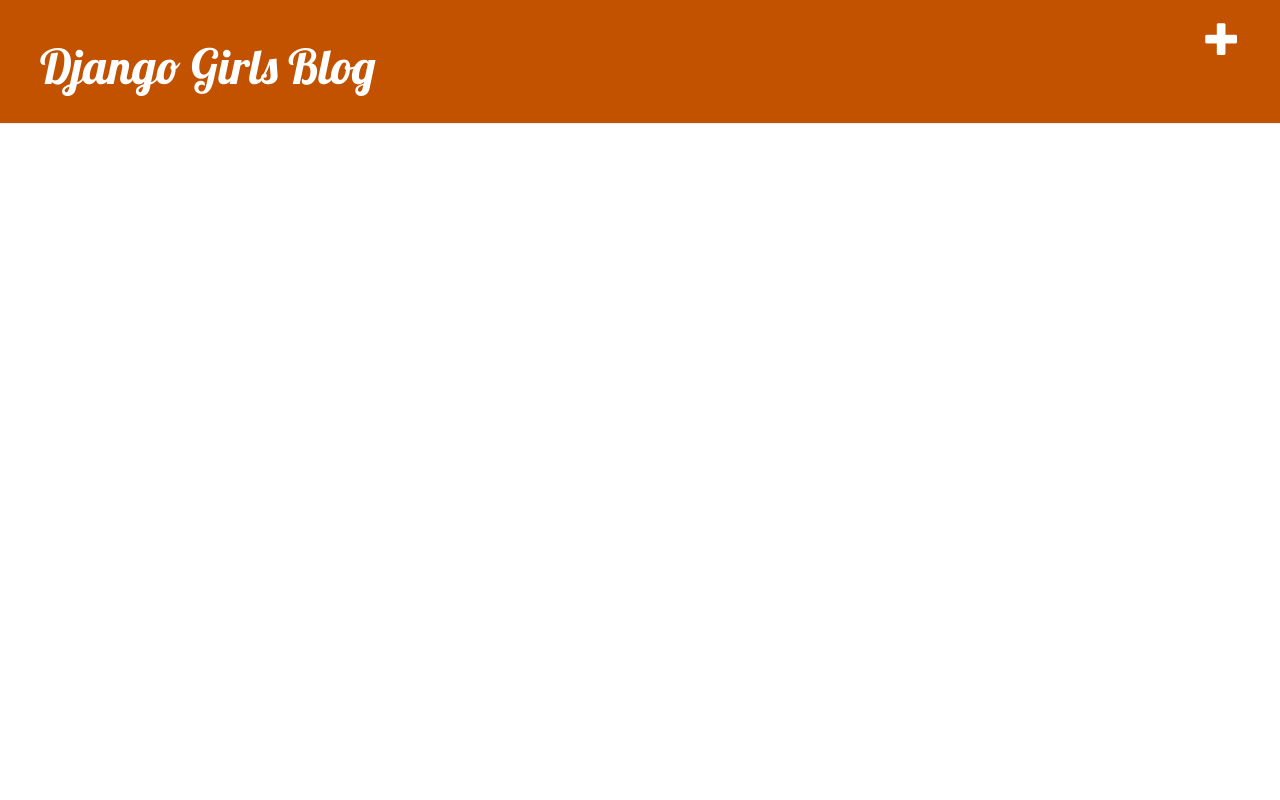
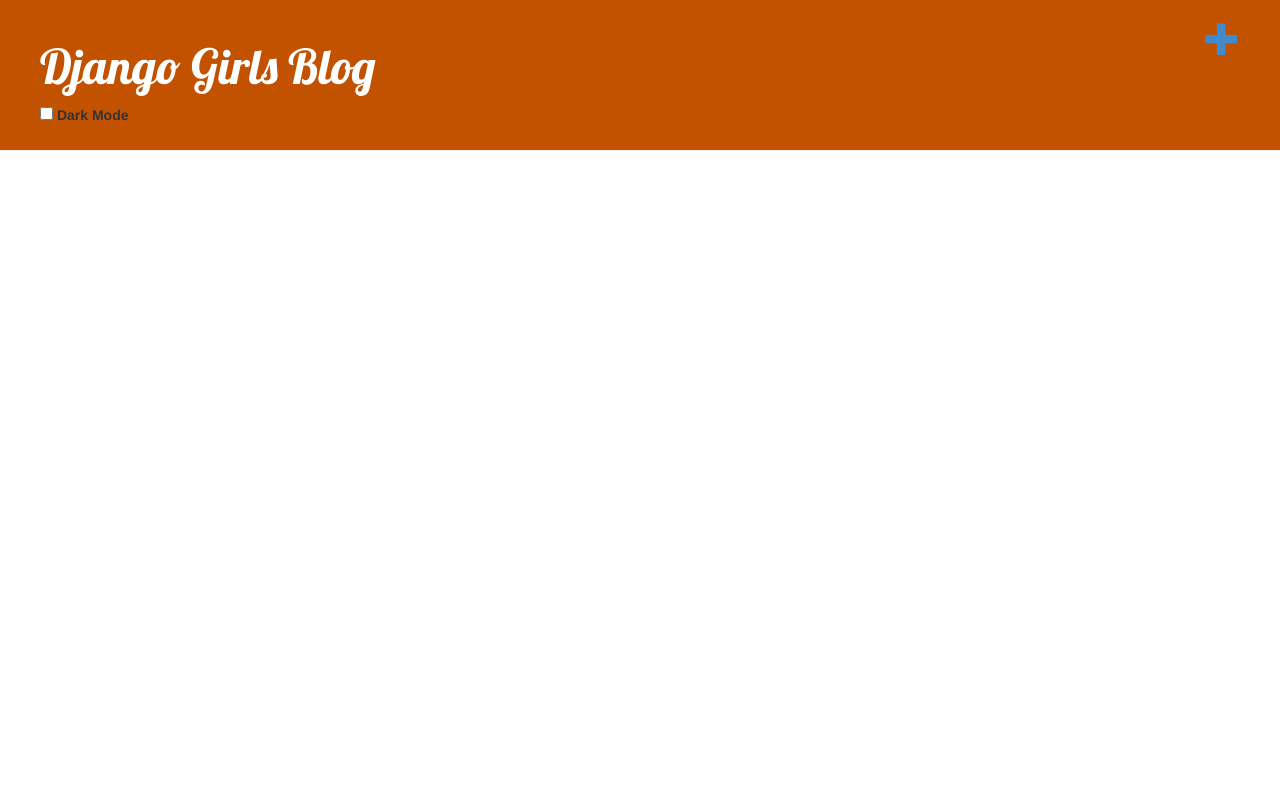
Before and after one commit to mushBrainDave/my-first-blog, a Django app: page / in a window 1280 px wide. Run offline with Django 3.2, Linux system fonts and the light colour scheme; the visitor is signed in with stand-in values (Sample User, id 1); data that the repository does not hold is empty; some libraries are stand-ins or nearby versions.

Commit message:
added dark mode checkbox

```diff
--- a/blog/static/css/blog.css
+++ b/blog/static/css/blog.css
@@ -31,7 +31,7 @@
 }
 
 .top-menu, .top-menu:hover, .top-menu:visited {
-    color: #ffffff;
+    color: #428bca;
     float: right;
     font-size: 26pt;
     margin-right: 20px;
@@ -44,3 +44,20 @@
 .post h2 a, .post h2 a:visited {
     color: #000000;
 }
+
+[data-theme="dark"] {
+  background-color: #111 !important;
+  color: #eee;
+}
+
+[data-theme="dark"] .bg-light {
+  background-color: #333 !important;
+}
+
+[data-theme="dark"] .bg-white {
+  background-color: #000 !important;
+}
+
+[data-theme="dark"] .bg-black {
+  background-color: #eee !important;
+}
--- /dev/null
+++ b/blog/static/js/dark-mode-switch.js
@@ -0,0 +1,47 @@
+const darkSwitch = document.getElementById('darkSwitch');
+window.addEventListener('load', () => {
+  if (darkSwitch) {
+    initTheme();
+    darkSwitch.addEventListener('change', () => {
+      resetTheme();
+    });
+  }
+});
+
+
+/**
+ * Summary: function that adds or removes the attribute 'data-theme' depending if
+ * the switch is 'on' or 'off'.
+ *
+ * Description: initTheme is a function that uses localStorage from JavaScript DOM,
+ * to store the value of the HTML switch. If the switch was already switched to
+ * 'on' it will set an HTML attribute to the body named: 'data-theme' to a 'dark'
+ * value. If it is the first time opening the page, or if the switch was off the
+ * 'data-theme' attribute will not be set.
+ * @return {void}
+ */
+function initTheme() {
+  const darkThemeSelected =
+    localStorage.getItem('darkSwitch') !== null &&
+    localStorage.getItem('darkSwitch') === 'dark';
+  darkSwitch.checked = darkThemeSelected;
+  darkThemeSelected ? document.body.setAttribute('data-theme', 'dark') :
+    document.body.removeAttribute('data-theme');
+}
+
+
+/**
+ * Summary: resetTheme checks if the switch is 'on' or 'off' and if it is toggled
+ * on it will set the HTML attribute 'data-theme' to dark so the dark-theme CSS is
+ * applied.
+ * @return {void}
+ */
+function resetTheme() {
+  if (darkSwitch.checked) {
+    document.body.setAttribute('data-theme', 'dark');
+    localStorage.setItem('darkSwitch', 'dark');
+  } else {
+    document.body.removeAttribute('data-theme');
+    localStorage.removeItem('darkSwitch');
+  }
+}
--- /dev/null
+++ b/blog/static/js/dark-mode-switch.min.js
@@ -0,0 +1 @@
+const darkSwitch=document.getElementById("darkSwitch");function initTheme(){const e=null!==localStorage.getItem("darkSwitch")&&"dark"===localStorage.getItem("darkSwitch");darkSwitch.checked=e,e?document.body.setAttribute("data-theme","dark"):document.body.removeAttribute("data-theme")}function resetTheme(){darkSwitch.checked?(document.body.setAttribute("data-theme","dark"),localStorage.setItem("darkSwitch","dark")):(document.body.removeAttribute("data-theme"),localStorage.removeItem("darkSwitch"))}window.addEventListener("load",()=>{darkSwitch&&(initTheme(),darkSwitch.addEventListener("change",()=>{resetTheme()}))});
--- a/blog/templates/blog/base.html
+++ b/blog/templates/blog/base.html
@@ -5,14 +5,29 @@
         <link rel="stylesheet" href="//maxcdn.bootstrapcdn.com/bootstrap/3.2.0/css/bootstrap.min.css">
         <link rel="stylesheet" href="//maxcdn.bootstrapcdn.com/bootstrap/3.2.0/css/bootstrap-theme.min.css">
         <link href='//fonts.googleapis.com/css?family=Lobster&subset=latin,latin-ext' rel='stylesheet' type='text/css'>
-        <link rel="stylesheet" href="{% static 'css/blog.css' %}">
+        <link rel="stylesheet" href="/static/css/blog.css">
+
+
+
     </head>
-	<body>
+	<body class="bg-white">
 		<div class="page-header">
 			{% if user.is_authenticated %}
 				<a href="{% url 'post_new' %}" class="top-menu"><span class="glyphicon glyphicon-plus"></span></a>
 			{% endif %}
 			<h1><a href="/">Django Girls Blog</a></h1>
+			<nav class="nav justify-content-center float-right">
+				<div class="nav-link">
+
+					<div class="custom-control custom-switch">
+						<input type="checkbox" class="custom-control-input" id="darkSwitch">
+						<label class="custom-control-label" for="darkSwitch">Dark Mode</label>
+					</div>
+
+					<script src="{% static 'js/dark-mode-switch.js' %}" type="text/Javascript""></script>
+
+				</div>
+			</nav>
 		</div>
 		<div class="content container">
 			<div class="row">
```
